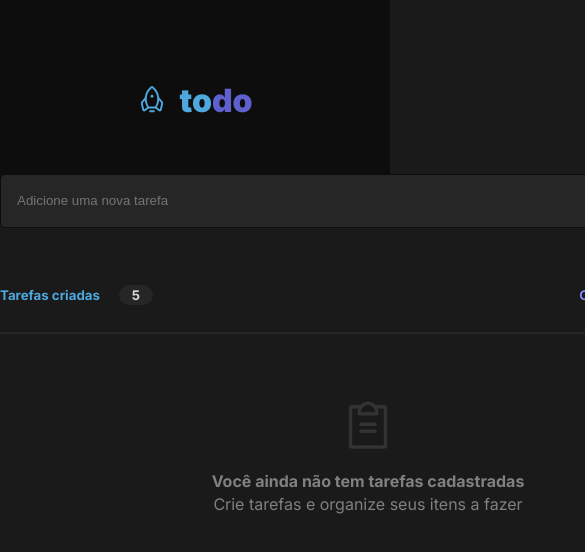
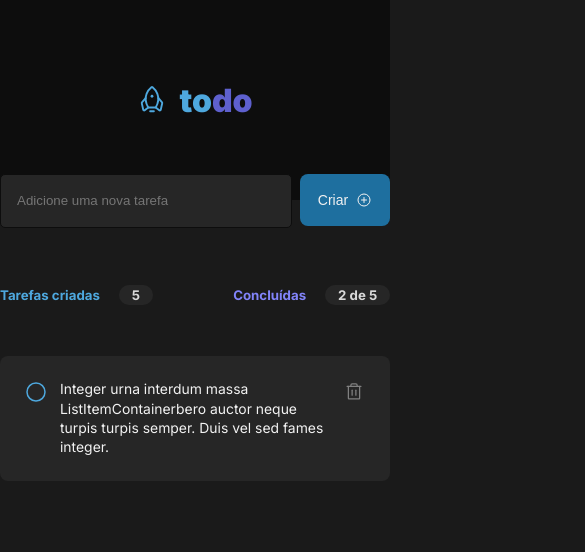
Before and after one commit to viniciusferreira7/ignite-todo-list, a React (Vite) app: page / in a window 390 px wide. Shown: the top 552 px of the page, 585 px wide, since content can reach past the window. Built offline with nearby package versions, Linux system fonts and the light colour scheme.

Commit message:
style(global): was applied responsive

```diff
--- a/src/App.tsx
+++ b/src/App.tsx
@@ -2,7 +2,7 @@ import { ThemeProvider } from 'styled-components'
 import { AddTask } from './components/AddTask'
 
 import { Header } from './components/Header'
-import { ListEmpty } from './components/ListEmpty'
+import { ListTask } from './components/ListTask'
 import { TitleTask } from './components/TitleTask'
 
 import { GlobalStyle } from './styles/global'
@@ -14,8 +14,8 @@ export function App() {
       <Header />
       <AddTask />
       <TitleTask />
-      {/* <ListTask /> */}
-      <ListEmpty />
+      <ListTask />
+      {/* <ListEmpty /> */}
       <GlobalStyle />
     </ThemeProvider>
   )
--- a/src/components/AddTask/AddTask.styles.ts
+++ b/src/components/AddTask/AddTask.styles.ts
@@ -4,8 +4,9 @@ export const AddTaskContainer = styled.div`
   ${({ theme }) => css`
     display: flex;
     gap: 0.5rem;
+    flex-wrap: wrap;
 
-    width: 46rem;
+    max-width: 46rem;
 
     margin: 0 auto;
     margin-top: calc(-3.25rem / 2);
@@ -53,5 +54,8 @@ export const InputContainer = styled.input`
       color: ${theme.gray_100};
       outline: none;
     }
+
+    @media (max-width: 768px) {
+      min-width:auto;
   `}
 `
--- a/src/components/ListEmpty/ListEmpty.styles.ts
+++ b/src/components/ListEmpty/ListEmpty.styles.ts
@@ -5,7 +5,7 @@ export const ListEmptyContainer = styled.main`
   flex-direction: column;
   align-items: center;
 
-  width: 46rem;
+  max-width: 46rem;
   margin: 0 auto;
   margin-top: calc(3.69rem / 2);
   padding: 4rem 1.5rem;
--- a/src/components/ListTask/ListTask.styles.ts
+++ b/src/components/ListTask/ListTask.styles.ts
@@ -7,7 +7,7 @@ export const ListTaskContainer = styled.main`
   overflow: auto;
   justify-content: center;
 
-  width: 46rem;
+  max-width: 46rem;
   margin: 0 auto;
   margin-top: calc(3.69rem / 2);
 
--- a/src/components/TitleTask/TitleTask.styles.ts
+++ b/src/components/TitleTask/TitleTask.styles.ts
@@ -5,7 +5,7 @@ export const TitleTaskContainer = styled.header`
   justify-content: space-between;
   align-items: center;
 
-  width: 46rem;
+  max-width: 46rem;
   margin: 0 auto;
   margin-top: calc(3.69rem / 2);
 
```
